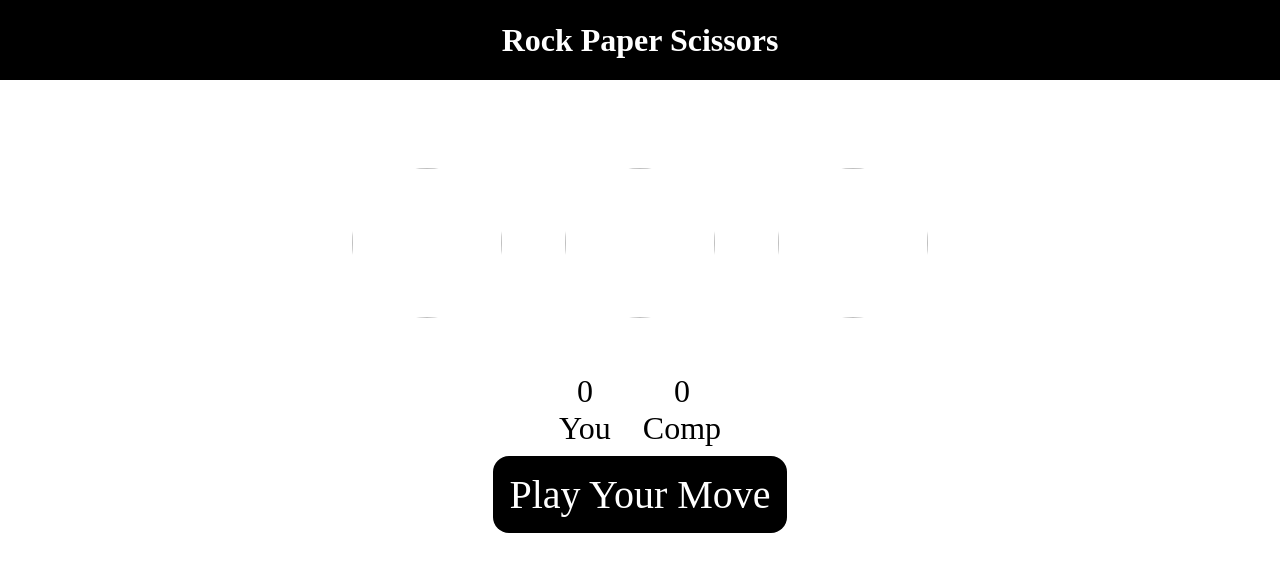
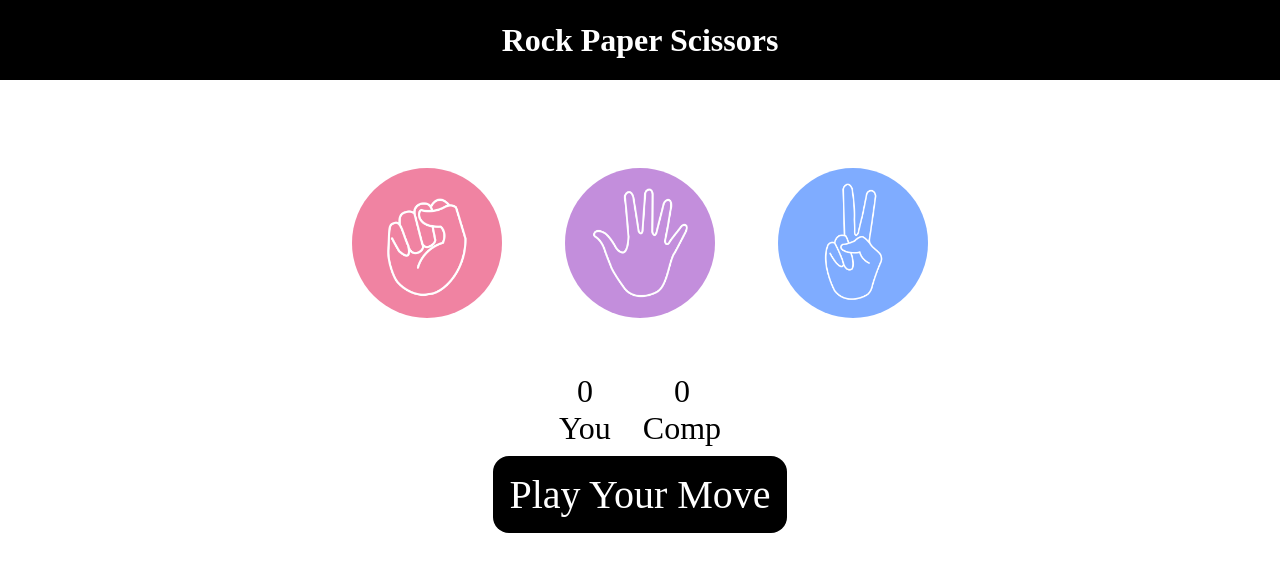
Before and after one commit to XainIrshad/Rock-paper-scissors, a plain HTML site: page index.html in a window 1280 px wide. Drawn offline with Linux system fonts and the light colour scheme.

Commit message:
Update index.html

```diff
--- a/index.html
+++ b/index.html
@@ -10,13 +10,13 @@
     <h1>Rock Paper Scissors</h1>
     <div class="choices">
       <div class="choice" id="rock">
-        <img src="./images/rock.png" />
+        <img src="/rock.png" />
       </div>
       <div class="choice" id="paper">
-        <img src="./images/paper.png" />
+        <img src="/paper.png" />
       </div>
       <div class="choice" id="scissors">
-        <img src="./images/scissors.png" />
+        <img src="/scissors.png" />
       </div>
     </div>
     <div class="score-board">
```
